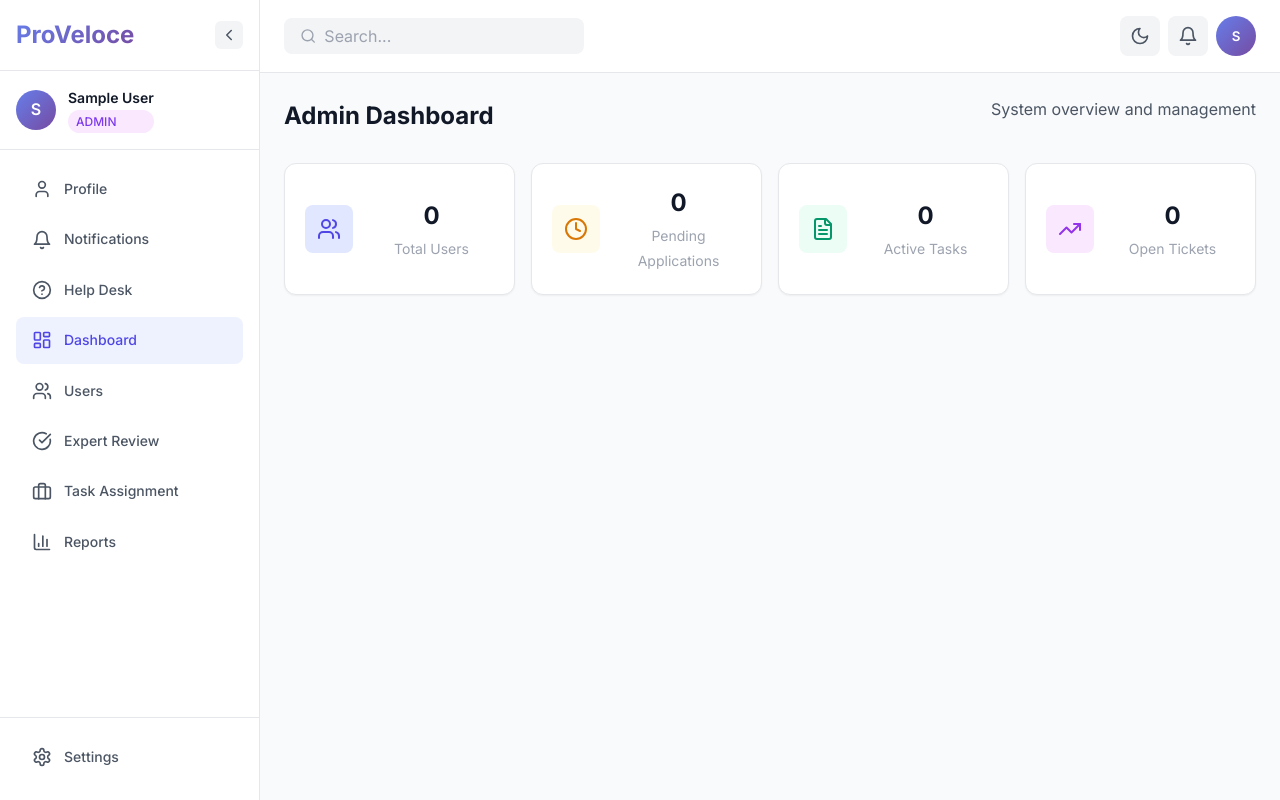
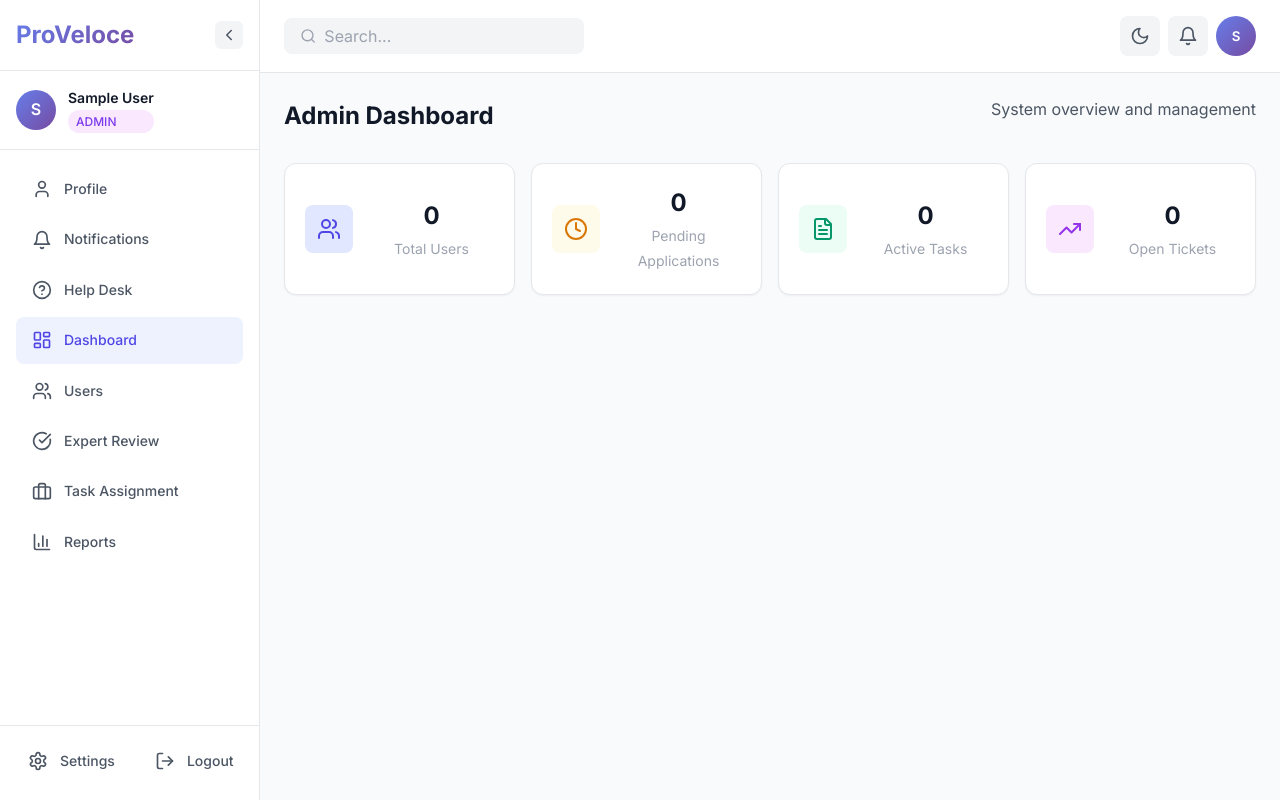
Before and after one commit to ProVeloce/App, a React (Vite) app in the folder frontend/: page /admin/dashboard in a window 1280 px wide. Built offline with nearby package versions, Linux system fonts and the light colour scheme; no server answers; sample sign-in values are in the browser's storage.

Commit message:
feat: implement dashboard layout with a dynamic, role-based sidebar component and its styling.

```diff
--- a/frontend/src/components/layout/Sidebar.css
+++ b/frontend/src/components/layout/Sidebar.css
@@ -186,6 +186,44 @@
     border-top: 1px solid var(--border-light);
 }
 
+.sidebar-footer.footer-collapsed {
+    display: flex;
+    flex-direction: column;
+    gap: var(--space-2);
+}
+
+.sidebar-footer.footer-expanded {
+    padding: var(--space-3);
+}
+
+.footer-row {
+    display: flex;
+    justify-content: space-between;
+    align-items: center;
+    gap: var(--space-2);
+}
+
+.footer-item {
+    flex: 1;
+}
+
+.logout-btn {
+    background: none;
+    border: none;
+    cursor: pointer;
+    width: 100%;
+    text-align: left;
+}
+
+.logout-btn:hover {
+    background: var(--error-50);
+    color: var(--error-600);
+}
+
+.sidebar.collapsed .logout-btn {
+    justify-content: center;
+}
+
 @media (max-width: 768px) {
     .sidebar {
         transform: translateX(-100%);
--- a/frontend/src/components/layout/Sidebar.tsx
+++ b/frontend/src/components/layout/Sidebar.tsx
@@ -27,6 +27,7 @@ interface SidebarProps {
     user: User | null;
     collapsed: boolean;
     onToggle: () => void;
+    onLogout?: () => void;
 }
 
 interface MenuItem {
@@ -72,7 +73,7 @@ const menuItems: MenuItem[] = [
     { label: 'System Logs', icon: <FileText size={20} />, path: '/superadmin/logs', roles: ['SUPERADMIN'] },
 ];
 
-const Sidebar: React.FC<SidebarProps> = ({ user, collapsed, onToggle }) => {
+const Sidebar: React.FC<SidebarProps> = ({ user, collapsed, onToggle, onLogout }) => {
     const location = useLocation();
 
     const filteredItems = menuItems.filter(item =>
@@ -88,6 +89,12 @@ const Sidebar: React.FC<SidebarProps> = ({ user, collapsed, onToggle }) => {
             SUPERADMIN: 'badge-superadmin',
         };
         return classes[role] || '';
+    };
+
+    const handleLogout = () => {
+        if (onLogout) {
+            onLogout();
+        }
     };
 
     return (
@@ -145,11 +152,37 @@ const Sidebar: React.FC<SidebarProps> = ({ user, collapsed, onToggle }) => {
                 ))}
             </nav>
 
-            <div className="sidebar-footer">
-                <NavLink to="/change-password" className="nav-item" title={collapsed ? 'Settings' : undefined}>
-                    <span className="nav-icon"><Settings size={20} /></span>
-                    {!collapsed && <span className="nav-label">Settings</span>}
-                </NavLink>
+            <div className={`sidebar-footer ${collapsed ? 'footer-collapsed' : 'footer-expanded'}`}>
+                {collapsed ? (
+                    // Collapsed: Logout on top, Settings below
+                    <>
+                        <button
+                            className="nav-item logout-btn"
+                            onClick={handleLogout}
+                            title="Logout"
+                        >
+                            <span className="nav-icon"><LogOut size={20} /></span>
+                        </button>
+                        <NavLink to="/change-password" className="nav-item" title="Settings">
+                            <span className="nav-icon"><Settings size={20} /></span>
+                        </NavLink>
+                    </>
+                ) : (
+                    // Expanded: Settings on left, Logout on right (side by side)
+                    <div className="footer-row">
+                        <NavLink to="/change-password" className="nav-item footer-item">
+                            <span className="nav-icon"><Settings size={20} /></span>
+                            <span className="nav-label">Settings</span>
+                        </NavLink>
+                        <button
+                            className="nav-item footer-item logout-btn"
+                            onClick={handleLogout}
+                        >
+                            <span className="nav-icon"><LogOut size={20} /></span>
+                            <span className="nav-label">Logout</span>
+                        </button>
+                    </div>
+                )}
             </div>
         </aside>
     );
--- a/frontend/src/layouts/DashboardLayout.tsx
+++ b/frontend/src/layouts/DashboardLayout.tsx
@@ -23,6 +23,7 @@ const DashboardLayout: React.FC = () => {
                 user={user}
                 collapsed={sidebarCollapsed}
                 onToggle={() => setSidebarCollapsed(!sidebarCollapsed)}
+                onLogout={handleLogout}
             />
             <div className="dashboard-main">
                 <Header
```
